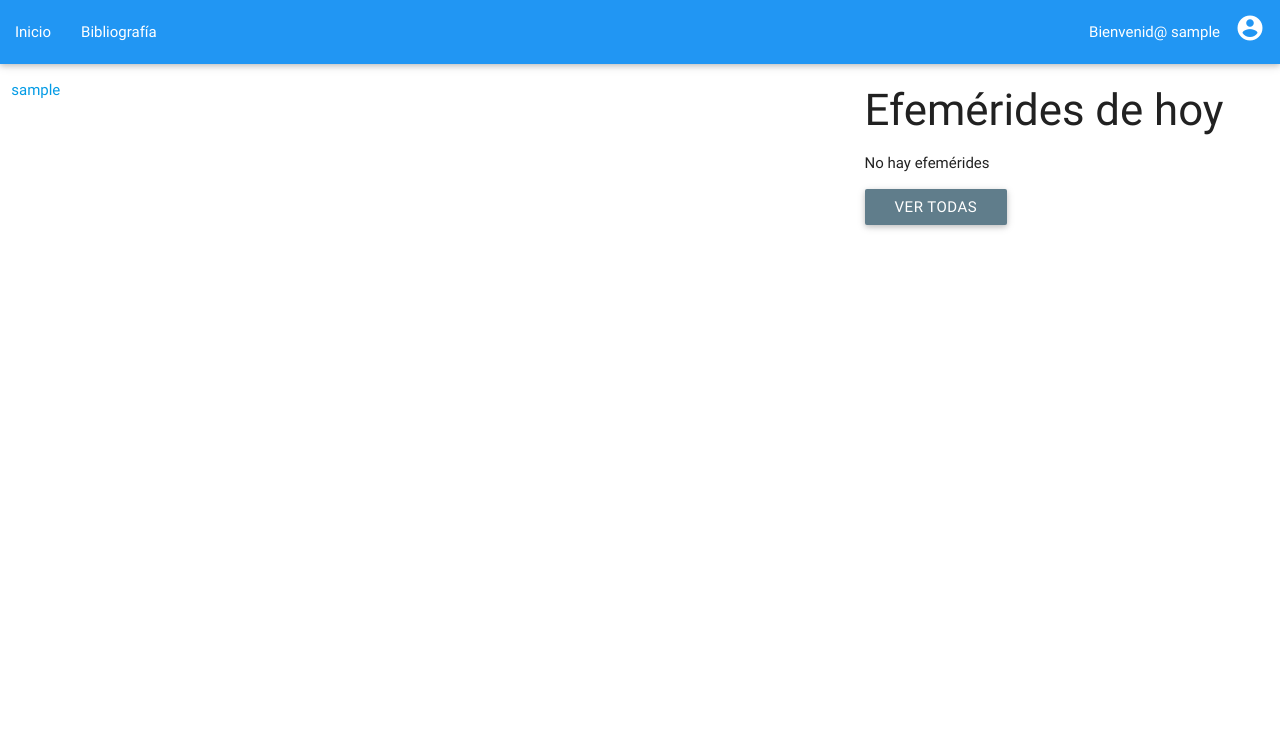
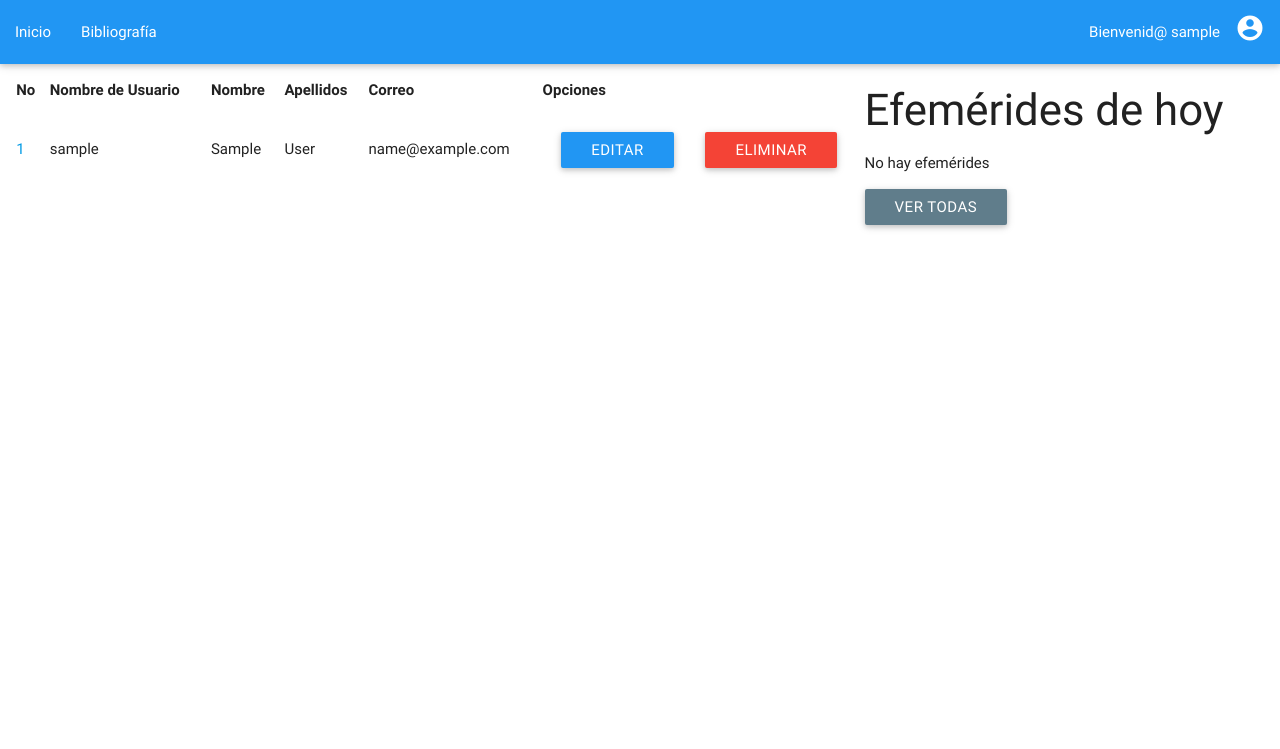
Before and after one commit to ragnarok22/airport, a Django app: page /auth/list/ in a window 1280 px wide. Shown: the top 749 px of the page. Run offline with Django 3.2, Linux system fonts and the light colour scheme; a user stored in the database is signed in; tables that the repository leaves empty hold one stand-in row (values such as "Sample post"); grey boxes marked "Sample" are stand-in pictures.

Commit message:
mostrando el listado de usuario en una tabla

```diff
--- a/account/templates/account/profile_list.html
+++ b/account/templates/account/profile_list.html
@@ -1,8 +1,25 @@
 {% extends 'account/dashboard.html' %}
 
 {% block content-left %}
-    {% for profile in profile_list %}
-        <p><a href="{% url 'account:detail_user' profile.pk %}">{{ profile.username }}</a></p>
-    {% endfor %}
-
+    <table>
+        <tr>
+            <th>No</th>
+            <th>Nombre de Usuario</th>
+            <th>Nombre</th>
+            <th>Apellidos</th>
+            <th>Correo</th>
+            <th>Opciones</th>
+        </tr>
+        {% for profile in profile_list %}
+            <tr>
+                <td><a href="{% url 'account:detail_user' profile.pk %}">{{ forloop.counter }}</a></td>
+                <td>{{ profile.username }}</td>
+                <td>{{ profile.first_name }}</td>
+                <td>{{ profile.last_name }}</td>
+                <td>{{ profile.email }}</td>
+                <td><a href="{% url 'account:update_user' profile.pk %}" class="btn blue right small">editar</a></td>
+                <td><a href="{% url 'account:delete_user' profile.pk %}" class="btn red right small">eliminar</a></td>
+            </tr>
+        {% endfor %}
+    </table>
 {% endblock %}
```
